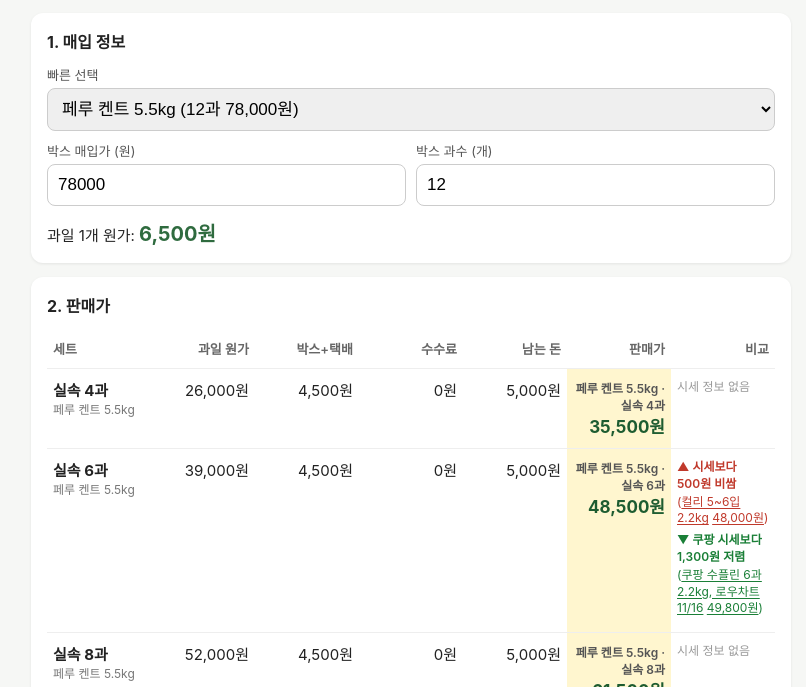
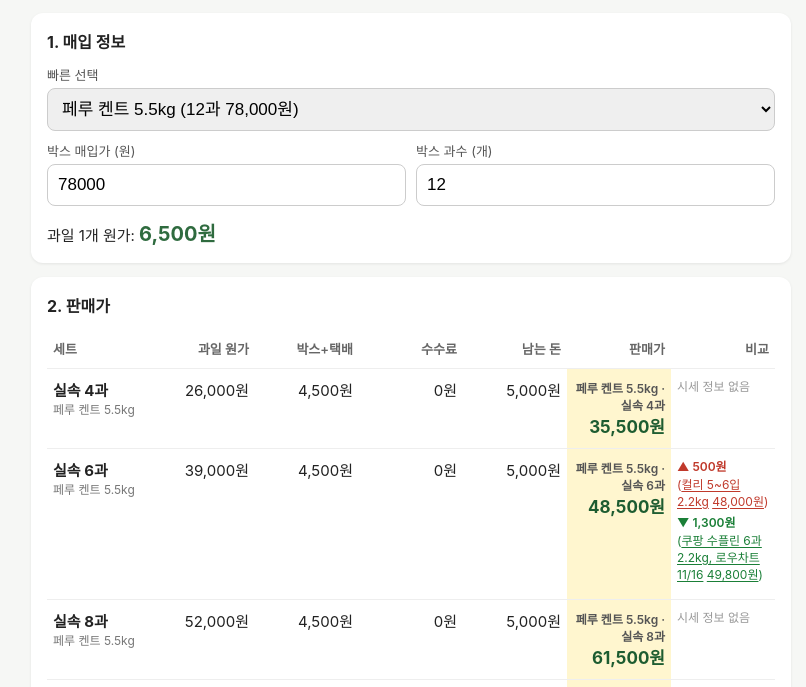
Before and after one commit to jxlovewewe-commits/fruit-calculator, a plain HTML site: page index.html in a window 1280 px wide. Shown: the part 103-790 px from the top of the page, without its empty margins (229-1035 px from the left). Drawn offline with Linux system fonts and the light colour scheme.

Commit message:
등락 표시 간소화: 세모와 금액만

```diff
--- a/index.html
+++ b/index.html
@@ -68,8 +68,8 @@ const esc=t=>String(t).replace(/[&<>"]/g,c=>({'&':'&amp;','<':'&lt;','>':'&gt;',
 function alink(url,text){const t=esc(text);return url?`<a href="${esc(url)}" target="_blank" rel="noopener">${t}</a>`:t;}
 function one(m,s,tag){if(!m||!m.price)return '';const g=Math.round(s-m.price);
 const src=`<span class="src">(${alink(m.url,m.basis)} ${alink(m.url,Number(m.price).toLocaleString('ko-KR')+'원')})</span>`;
-if(g===0)return `<span class="df">${tag}시세와 같음${src}</span>`;
-return g<0?`<span class="df dn">▼ ${tag}시세보다 ${Math.abs(g).toLocaleString('ko-KR')}원 저렴${src}</span>`:`<span class="df up">▲ ${tag}시세보다 ${g.toLocaleString('ko-KR')}원 비쌈${src}</span>`;}
+if(g===0)return `<span class="df">= ${src}</span>`;
+return g<0?`<span class="df dn">▼ ${Math.abs(g).toLocaleString('ko-KR')}원${src}</span>`:`<span class="df up">▲ ${g.toLocaleString('ko-KR')}원${src}</span>`;}
 function cmp(nm,l,s){const m=(CMP[nm]||{})[l];const r=(m?one(m,s,'')+one(m.coupang,s,'쿠팡 '):'');return r||'<span class="df na">시세 정보 없음</span>';}
 function calc(){const c=v('count'),per=c>0?v('price')/c:0;$('per').textContent=w(per);
 const f=Math.min(Math.max(v('fee'),0),50)/100,ship=v('ship');
```
